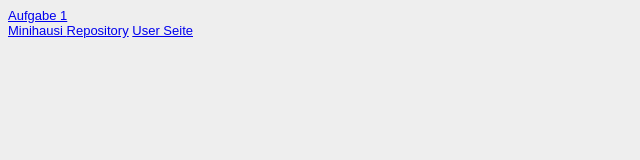
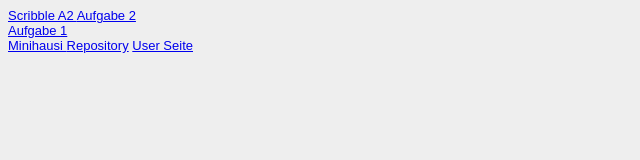
Before and after one commit to hoeriglisa/EIA2, a plain HTML site: page Steckbrief/steckbrief.htm in a window 1280 px wide. Shown: the whole page, without its empty margins (0-640 px from the left). Drawn offline with Linux system fonts and the light colour scheme.

Commit message:
Aufgaben und Scribble hochgeladen und im Steckbrief verlinkt

```diff
--- a/Steckbrief/steckbrief.htm
+++ b/Steckbrief/steckbrief.htm
@@ -2,7 +2,9 @@
 <!-- Bitte keine Änderung in der obenstehenden Zeile vornehmen -->
 
 <!-- Hier die Links zu den gelösten Aufgaben einstellen, aktuelle oben, alte stehen lassen! Format: Aufgabenbezeichnung, Datum -->
-<a href="https://hoeriglisa.github.io/EIA2/CanvasAufgabe/Canvasfile.html" target="_blank">Aufgabe 1</a>
+<a href="https://hoeriglisa.github.io/EIA2/CanvasAufgabe2/ScribbleA2.jpg" target="_blank"> Scribble A2 </a>
+<a href="https://hoeriglisa.github.io/EIA2/CanvasAufgabe2/Canvasfile2.html" target="_blank"> Aufgabe 2</a>
+<br> <a href="https://hoeriglisa.github.io/EIA2/CanvasAufgabe/Canvasfile.html" target="_blank">Aufgabe 1</a>
 <br> <a href="https://hoeriglisa.github.io/EIA2/Minihausi/A0.html" target=_blank"> Minihausi </a>
 <a href="https://github.com/hoeriglisa/EIA2" target="_blank">Repository</a>
 <a href="https://hoeriglisa.github.io/EIA2/" target="_blank">User Seite</a>
```
Also changed, not shown: CanvasAufgabe2/ScribbleA2.jpg (added).
